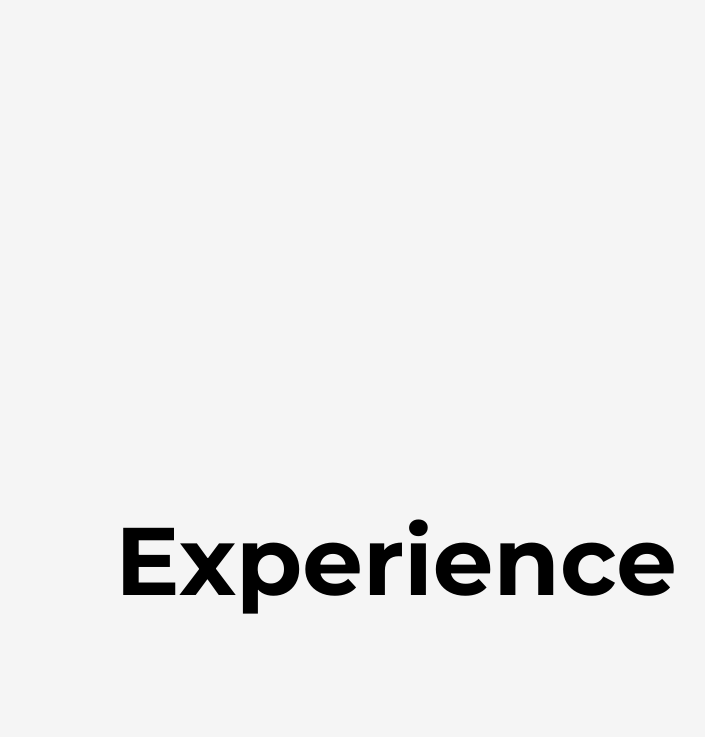
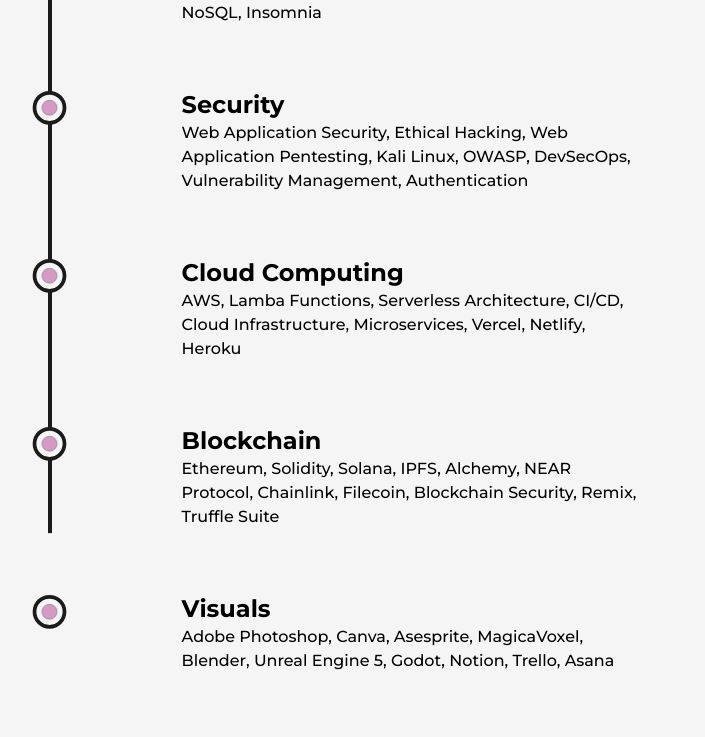
Before and after one commit to manticorevault/portfolio, a Next.js app: page /about in a window 1280 px wide. Shown: the part 1907-2644 px from the top of the page, without its empty margins (244-949 px from the left). Built offline with nearby package versions, Linux system fonts and the light colour scheme.

Commit message:
Added the full skill component

```diff
--- a/src/components/Skills.js
+++ b/src/components/Skills.js
@@ -1,16 +1,86 @@
-import React from 'react'
+import React, { useRef } from 'react'
+import { motion, useScroll } from 'framer-motion'
+import LineIcon from './LineIcon'
+
+const Details = ({ area, categories }) => {
+
+    const ref = useRef(null);
+
+    return <li ref={ref} className='my-8 first:mt:0 last:mb-0 w-[60%] mx-auto flex flex-col items-center justify-between'>
+
+        <LineIcon reference={ ref } />
+
+        <motion.div
+            initial={{ y: 50 }}
+            whileInView={{ y: 0 }}
+            transition={{ duration: 0.5, type: "spring" }}
+        >
+            <h3 className='capitalize font-bold text-2xl'>
+                { area }&nbsp;
+            </h3>
+
+            <p className='font-medium w-full'>
+                { categories }                </p>
+        </motion.div>
+    </li>
+}
 
 const Skills = () => {
+
+    const ref = useRef(null)
+    const { scrollYProgress } = useScroll(
+
+        {
+            target: ref,
+            offset: ["start end", "center start"]
+        }
+    )
+
   return (
-    <>
-        <h2 className='font-bold text-8xl mt-64 w-full text-center'>
+    <div className='mb-64 mt-64'>
+        <h2 className='font-bold text-8xl mb-32 w-full text-center'>
             Skills
         </h2>
 
-        <div className='w-full h-screen relative flex items-center justify-center rounded-full'>
+        <div ref={ref} className='w-[75%] mx-auto relative'>
 
+            <motion.div
+                className='absolute left-9 top-0 w-[4px] h-full bg-dark origin-top'
+                style={{ scaleY: scrollYProgress }}
+            />
+
+            <ul className='w-full flex flex-col items-start justify-between ml-4'>
+                <Details
+                    area="Development"
+                    categories="TypeScript, JavaScript, HTML, ReactJS, TailwindCSS, Boostrap, Semantic UI, Saas, React Native, NextJS, Cascading Style Sheets (CSS), NodeJS, ExpressJS, Firebase, Rust, Rest APIs GraphQL, MongoDB, MariaDB, NoSQL, Insomnia"
+                />
+
+                <Details
+                    area="Security"
+                    categories="Web Application Security, Ethical Hacking, Web Application Pentesting, Kali Linux, OWASP, DevSecOps, Vulnerability Management, Authentication"
+                />
+                <Details
+                    area="Cloud Computing"
+                    categories="AWS, Lamba Functions, Serverless Architecture, CI/CD, Cloud Infrastructure, Microservices, Vercel, Netlify, Heroku"
+                />
+
+                <Details
+                    area="Blockchain"
+                    categories="Ethereum, Solidity, Solana, IPFS, Alchemy, NEAR Protocol, Chainlink, Filecoin, Blockchain Security, Remix, Truffle Suite"
+                />
+
+                <Details
+                    area="Visuals"
+                    categories="Adobe Photoshop, Canva, Asesprite, MagicaVoxel, Blender, Unreal Engine 5, Godot, Notion, Trello, Asana"
+                />
+
+                <Details
+                    area="Soft Skills"
+                    categories="Teamwork, Mentoring, Presentations, Creativity, Problem Solving, Collaborative Problem Solving, Interdisciplinary Collaboration, Easily Adaptable, Agile Methods"
+                />
+            </ul>
         </div>
-    </>
+    </div>
   )
 }
 
```
